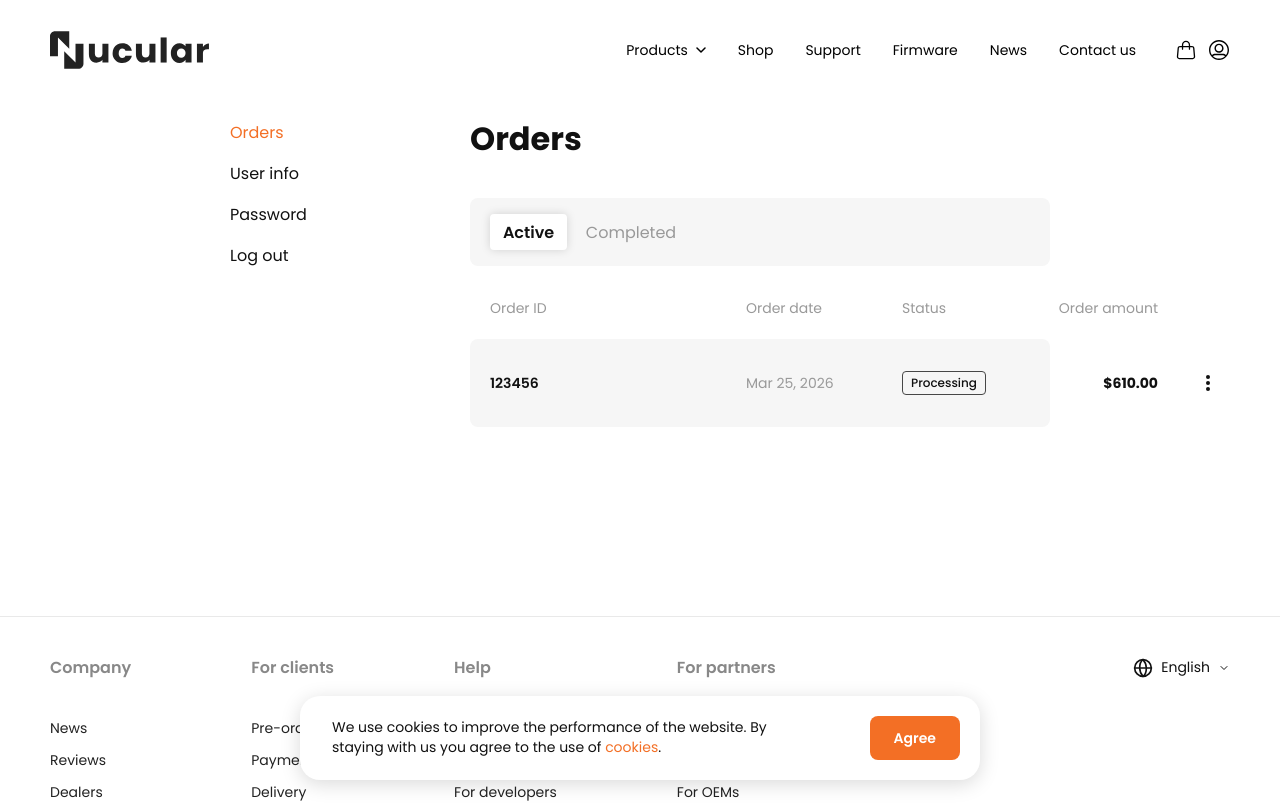
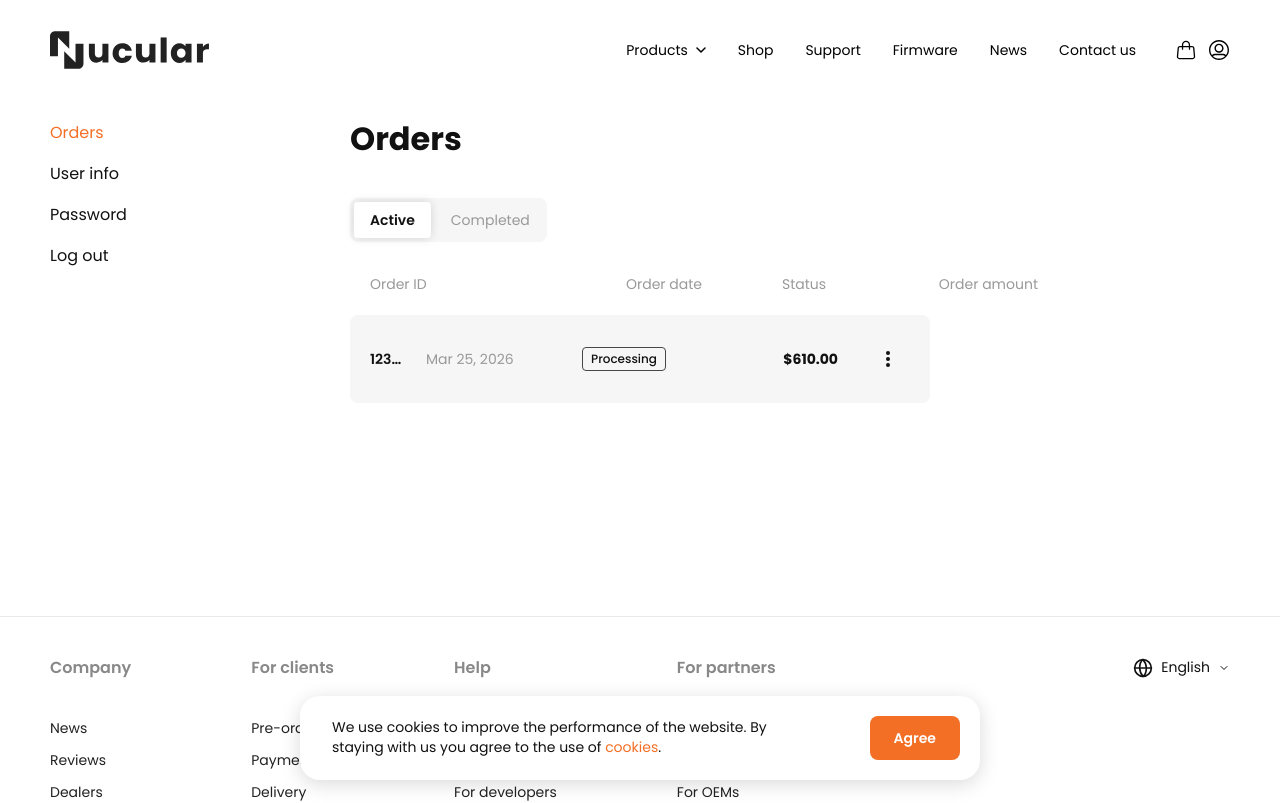
Before and after one commit to nucular2/nucularelectronics, a React (Vite) app in the folder frontend/: page /orders in a window 1280 px wide. Shown: the top 803 px of the page. Built offline with nearby package versions, Linux system fonts and the light colour scheme; no server answers.

Commit message:
Account layout: align sidebar under logo, center main and fix order row overflow

```diff
--- a/frontend/src/app-styles.css
+++ b/frontend/src/app-styles.css
@@ -428,7 +428,7 @@
   .orders-list-header {
     display: grid;
     width: 780px;
-    grid-template-columns: 240px 140px 120px 120px 56px;
+    grid-template-columns: minmax(0, 240px) 140px 120px 120px 56px;
     column-gap: 16px;
     padding: 0 20px 8px 20px;
     font-size: 14px;
@@ -448,13 +448,14 @@
   .orders-list .order-card {
     display: grid;
     width: 780px;
-    grid-template-columns: 240px 140px 120px 120px 56px;
+    grid-template-columns: minmax(0, 240px) 140px 120px 120px 56px;
     column-gap: 16px;
     align-items: center;
     padding: 12px 20px;
     background: #F6F6F6;
     border-radius: 8px;
     box-sizing: border-box;
+    overflow: hidden;
   }
   .orders-list .status-badge {
     height: 24px;
@@ -475,6 +476,7 @@
     font-weight: 600;
     font-size: var(--footer-link-fs);
     color: #111;
+    min-width: 0;
     overflow: hidden;
     text-overflow: ellipsis;
     white-space: nowrap;
@@ -894,20 +896,19 @@
     width: 100%;
     padding: 0;
     margin: 0;
+    position: relative;
   }
   .orders-layout {
-    display: flex;
-    flex-direction: row;
-    gap: 60px;
-    align-items: flex-start;
+    position: relative;
+    width: 100%;
     height: auto;
-    width: fit-content;
-    margin: 0 auto;
   }
   .orders-sidebar {
     width: 180px; /* per spec */
     height: auto;
-    flex-shrink: 0;
+    position: absolute;
+    top: 0;
+    left: calc((100vw - var(--content-w)) / 2);
   }
   .orders-sidebar-title {
     display: none;
@@ -947,6 +948,8 @@
     min-height: 416px;
     height: auto;
     overflow: visible;
+    margin-left: auto;
+    margin-right: auto;
   }
   .orders-title {
     margin-bottom: 40px;
@@ -995,22 +998,22 @@
   .orders-tabs {
     display: flex;
     align-items: center;
-    gap: 8px;
+    gap: 4px;
     background: #F6F6F6;
     border-radius: 8px;
-    padding: 12px 20px;
-    width: 580px;
-    height: 68px;
+    padding: 4px;
+    width: 197px;
+    height: 44px;
     box-sizing: border-box;
   }
   .orders-tab {
-    height: 44px;
-    padding: 0 16px;
+    height: 36px;
+    padding: 0 8px;
     border-radius: 6px;
     background: transparent;
     border: none;
     font-family: var(--font-family);
-    font-size: 16px;
+    font-size: 14px;
     color: #999;
     cursor: pointer;
     display: flex;
@@ -1018,6 +1021,16 @@
     justify-content: center;
     transition: all 0.2s;
     box-sizing: border-box;
+  }
+  .orders-tabs .orders-tab:first-child {
+    width: 77px;
+    padding: 0 16px;
+    border-radius: 4px;
+  }
+  .orders-tabs .orders-tab:last-child {
+    width: 112px;
+    padding: 0 16px;
+    border-radius: 4px;
   }
   .orders-tab.active {
     background: #fff;
```
